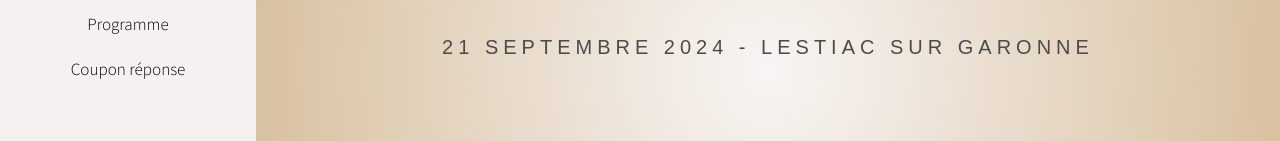
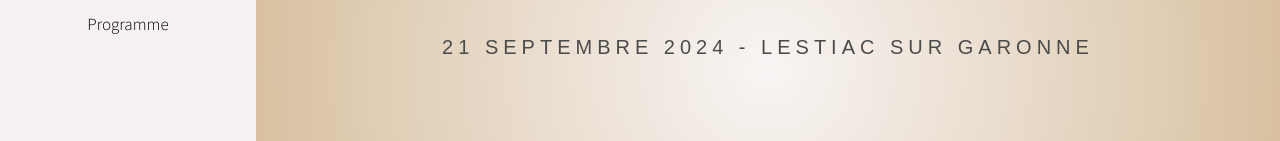
Before and after one commit to ehrsam/mariage, an Angular app: page / in a window 1280 px wide. Shown: the part 330-471 px from the top of the page. Built offline with nearby package versions, Linux system fonts and the light colour scheme.

Commit message:
retrait coupon reponse

```diff
--- a/src/app/app.component.html
+++ b/src/app/app.component.html
@@ -26,7 +26,6 @@
 					<li><a href="#lieu" id="top-link">Lieu</a></li>
 					<li><a href="#hebergement" id="portfolio-link">Hébergements</a></li>
 					<li><a href="#programme" id="about-link">Programme</a></li>
-					<li><a href="#answer" id="answer-link">Coupon réponse</a></li>
 				</ul>
 			</nav>
 
@@ -338,17 +337,6 @@
 			</div>
 		</section>
 
-		<section id="answer" class="five">
-			<div class="container">
-				<header>
-					<h2>Coupon réponse</h2>
-				</header>
-				<div class="containerForm mat-app-background">
-					<app-login-form class="login-form"></app-login-form>
-				  </div>
-			</div>
-		</section>
-
 	</div>
 
 	<!-- Scripts -->
```
Also changed, not shown: 1 other file (tests, documents, lock files or other folders).
